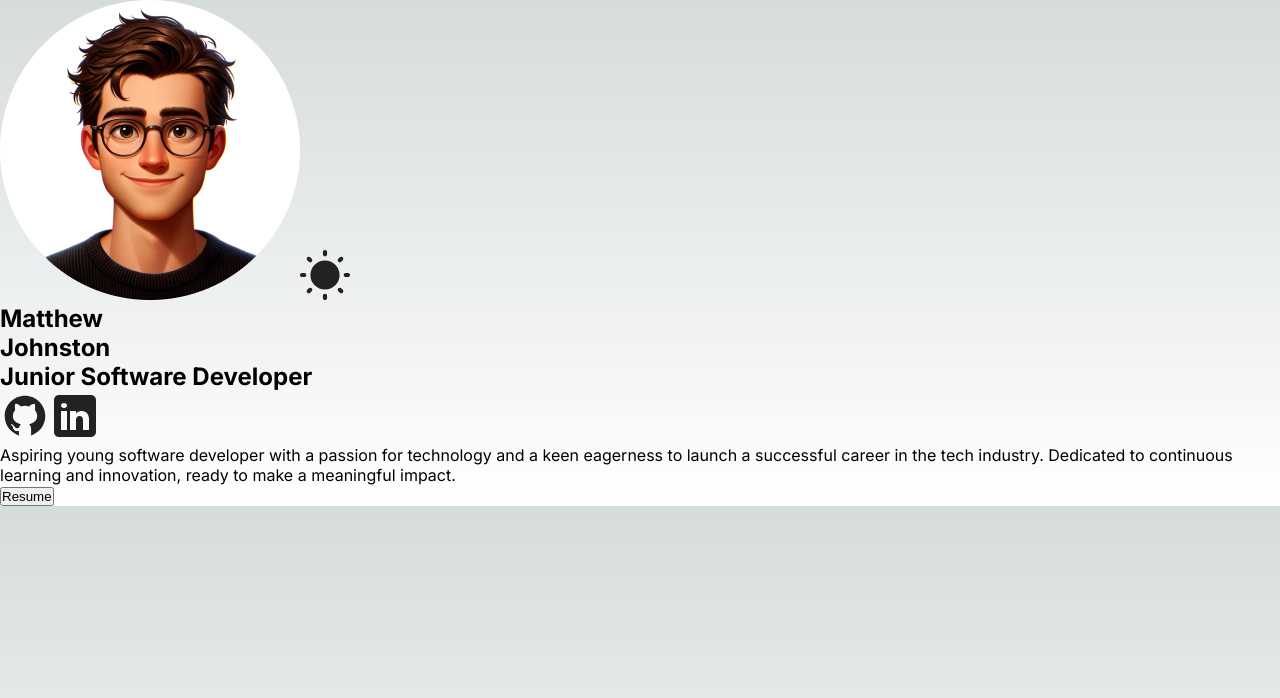
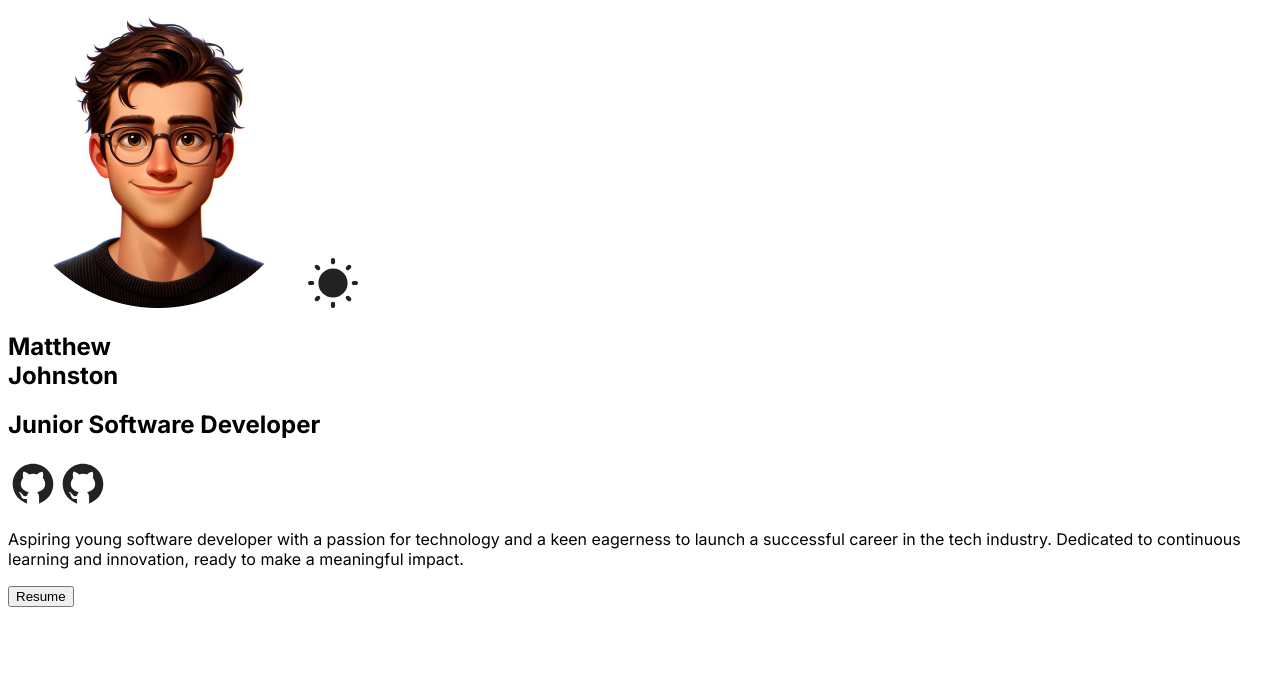
Before and after one commit to mjj677/portfolio-site, a Next.js app: page / in a window 1280 px wide. Shown: the top 698 px of the page. Built offline with nearby package versions, Linux system fonts and the light colour scheme.

Commit message:
fixes client component issue and successfully implements theme provider

```diff
--- a/src/app/common/ThemeContext.js
+++ /dev/null
@@ -1,9 +0,0 @@
-import React, {createContext, useContext, useEffect, useState} from React
-
-const ThemeContext = createContext();
-
-export const useTheme = () => useContext(ThemeContext);
-
-export const themeProvider = ({children}) => {
-
-}
--- a/src/app/components/Hero/Hero.js
+++ b/src/app/components/Hero/Hero.js
@@ -1,23 +1,37 @@
+'use client'
 import styles from "./HeroStyles.module.css";
 import Image from "next/image";
+import { useTheme } from "../ThemeContext";
+import heroIcon from "/public/images/hero-img.png"
+import {HeroImages} from "./HeroImages";
+
+
 
 export const Hero = () => {
+
+  const { theme, toggleTheme } = useTheme();
+
+  const themeIconSrc = theme === 'light' ? HeroImages.themeIcon.light : HeroImages.themeIcon.dark
+  const githubIconSrc = theme === 'light' ? HeroImages.githubIcon.light : HeroImages.githubIcon.dark
+  const linkedIconSrc = theme === 'light' ? HeroImages.githubIcon.light : HeroImages.githubIcon.dark
+
   return (
     <section id="hero" className={styles.container}>
       <div className={styles.themeContainer}>
         <Image
           className={styles.hero}
-          src="/images/hero-img.png"
+          src={heroIcon}
           alt="A cartoon style profile picture"
           width={300}
           height={300}
         />
         <Image
           className={styles.themeIcon}
-          src="/images/sun.svg"
+          src={themeIconSrc}
           alt="Theme icon"
           width={50}
           height={50}
+          onClick={toggleTheme}
         />
       </div>
       <div className={styles.info}>
@@ -30,7 +44,7 @@ export const Hero = () => {
         <span>
           <a href="https://github.com/mjj677" target="_blank">
             <Image
-              src="/images/github-light.svg"
+              src={githubIconSrc}
               alt="GitHub icon"
               width={50}
               height={50}
@@ -41,7 +55,7 @@ export const Hero = () => {
             target="_blank"
           >
             <Image
-              src="/images/linkedin-light.svg"
+              src={linkedIconSrc}
               alt="LinkedIn icon"
               width={50}
               height={50}
@@ -55,7 +69,7 @@ export const Hero = () => {
           meaningful impact.
         </p>
         <a href="/resume.pdf" download>
-          <button className="hover" >Resume</button>
+          <button className="hover">Resume</button>
         </a>
       </div>
     </section>
--- /dev/null
+++ b/src/app/components/Hero/HeroImages.js
@@ -0,0 +1,14 @@
+export const HeroImages = {
+    themeIcon: {
+      light: "/images/sun.svg",
+      dark: "/images/moon.svg",
+    },
+    githubIcon: {
+      light: "/images/github-light.svg",
+      dark: "/images/github-dark.svg",
+    },
+    linkedinIcon: {
+      light: "/images/linkedin-light.svg",
+      dark: "/images/linkedin-dark.svg",
+    },
+  };
--- /dev/null
+++ b/src/app/components/ThemeContext.js
@@ -0,0 +1,27 @@
+'use client'
+import React, { createContext, useContext, useEffect, useState } from "react";
+
+const ThemeContext = createContext();
+
+export const useTheme = () => useContext(ThemeContext);
+
+export const ThemeProvider = ({ children }) => {
+  const [theme, setTheme] = useState("light");
+
+  useEffect(() => {
+    if (typeof window !== "undefined") {
+      document.body.setAttribute("data-theme", theme);
+    }
+  }, [theme]);
+
+  const toggleTheme = () => {
+    console.log('theme switched')
+    setTheme(prevTheme => (prevTheme === "light" ? "dark" : "light"));
+  };
+
+  return (
+    <ThemeContext.Provider value={{ theme, toggleTheme }}>
+      {children}
+    </ThemeContext.Provider>
+  );
+};
--- a/src/app/layout.js
+++ b/src/app/layout.js
@@ -1,5 +1,6 @@
 import { Inter } from "next/font/google";
-import "./globals.css";
+import "./styles/globals.css";
+import { ThemeProvider } from "./components/ThemeContext";
 
 const inter = Inter({ subsets: ["latin"] });
 
@@ -11,7 +12,11 @@ export const metadata = {
 export default function RootLayout({ children }) {
   return (
     <html lang="en">
-      <body className={inter.className}>{children}</body>
+      <body className={inter.className}>
+        <ThemeProvider>
+        {children}
+        </ThemeProvider>
+        </body>
     </html>
   );
 }
--- a/src/app/page.js
+++ b/src/app/page.js
@@ -1,4 +1,4 @@
-import styles from "./page.module.css";
+import styles from "./styles/page.module.css";
 import { Hero } from "./components/Hero/Hero.js";
 
 export default function Home() {
```
Also changed, not shown: src/app/styles/globals.css (added), src/app/styles/page.module.css (renamed from src/app/page.module.css).
